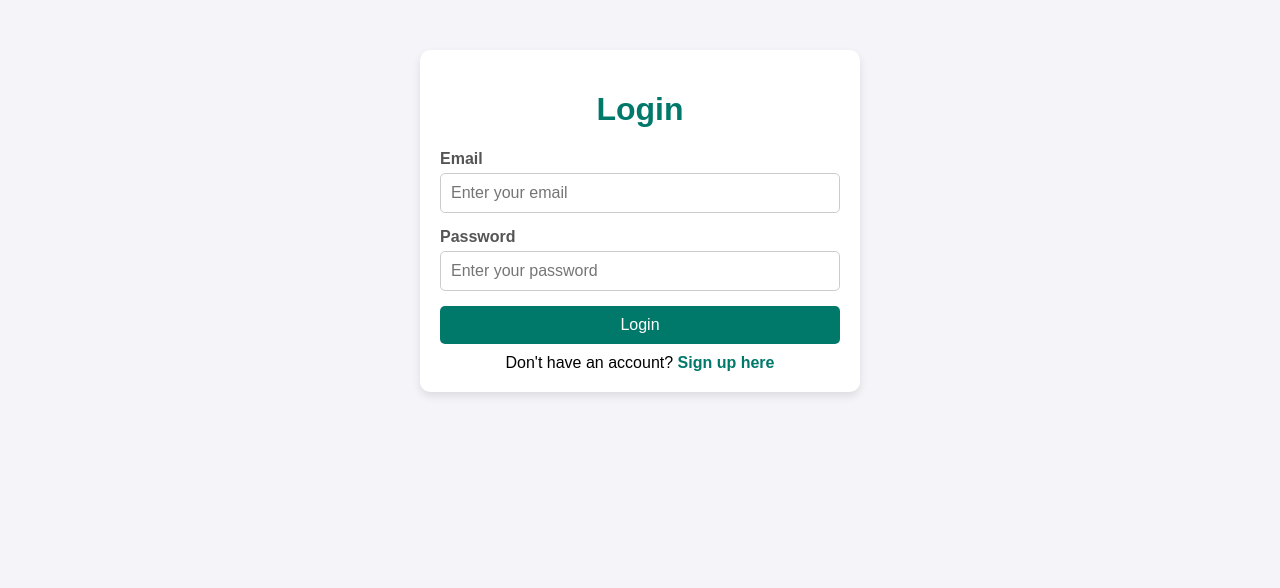
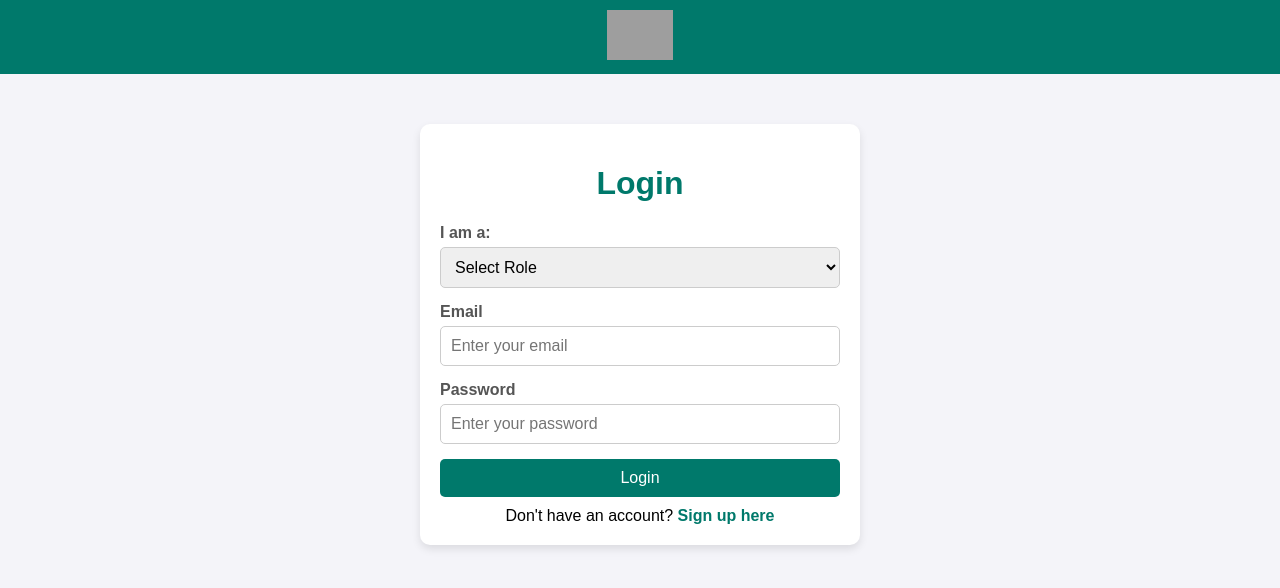
Before and after one commit to BChaitanyaReddy895/SkillSync, a Python web app: template templates/login.html in a window 1280 px wide. Shown: the top 588 px of the page. Run offline with Jinja, Linux system fonts and the light colour scheme; the template is opened without the code that fills it, so the values that code supplies are empty; grey boxes are pictures that could not be loaded.

Commit message:
Update templates/login.html

```diff
--- a/templates/login.html
+++ b/templates/login.html
@@ -10,6 +10,16 @@
             margin: 0;
             padding: 0;
             background-color: #f4f4f9;
+        }
+
+        header {
+            background-color: #00796b;
+            padding: 10px 20px;
+            text-align: center;
+        }
+
+        header img {
+            height: 50px;
         }
 
         .container {
@@ -37,12 +47,24 @@
             color: #555;
         }
 
-        input {
+        input, select {
             padding: 10px;
             margin-bottom: 15px;
             border: 1px solid #ccc;
             border-radius: 5px;
             font-size: 16px;
+        }
+
+        select.error {
+            border-color: red;
+        }
+
+        .error-message {
+            color: red;
+            font-size: 14px;
+            margin-top: -10px;
+            margin-bottom: 15px;
+            display: none;
         }
 
         button {
@@ -74,14 +96,48 @@
         .signup-link a:hover {
             text-decoration: underline;
         }
+
+        .error {
+            color: red;
+            font-weight: bold;
+        }
+
+        .success {
+            color: green;
+            font-weight: bold;
+        }
     </style>
 </head>
 <body>
+    <header>
+        {% if url_for('static', filename='logo.png') %}
+            <img src="{{ url_for('static', filename='logo.png') }}" alt="SkillSync Logo">
+        {% else %}
+            <h1 style="color: white;">SkillSync</h1>
+        {% endif %}
+    </header>
     <div class="container">
         <h1>Login</h1>
-        <form action="/login" method="POST">
+        {% with messages = get_flashed_messages(with_categories=true) %}
+            {% if messages %}
+                <div>
+                {% for category, message in messages %}
+                    <p class="{{ category }}">{{ message }}</p>
+                {% endfor %}
+                </div>
+            {% endif %}
+        {% endwith %}
+        <form action="{{ url_for('login') }}" method="POST" onsubmit="return validateForm()">
+            <label for="role">I am a:</label>
+            <select id="role" name="role" required>
+                <option value="">Select Role</option>
+                <option value="intern" {% if request.form.get('role') == 'intern' %}selected{% endif %}>Intern</option>
+                <option value="recruiter" {% if request.form.get('role') == 'recruiter' %}selected{% endif %}>Recruiter</option>
+            </select>
+            <span id="role-error" class="error-message">Please select a role.</span>
+
             <label for="email">Email</label>
-            <input type="email" id="email" name="email" placeholder="Enter your email" autocomplete="email" required>
+            <input type="email" id="email" name="email" placeholder="Enter your email" value="{{ request.form.get('email', '') }}" autocomplete="email" required>
 
             <label for="password">Password</label>
             <input type="password" id="password" name="password" placeholder="Enter your password" autocomplete="current-password" required>
@@ -89,8 +145,23 @@
             <button type="submit">Login</button>
         </form>
         <div class="signup-link">
-            Don't have an account? <a href="/signup">Sign up here</a>
+            Don't have an account? <a href="{{ url_for('signup') }}">Sign up here</a>
         </div>
     </div>
+
+    <script>
+        function validateForm() {
+            const role = document.getElementById('role').value;
+            const roleError = document.getElementById('role-error');
+
+            if (!role) {
+                document.getElementById('role').classList.add('error');
+                roleError.style.display = 'block';
+                return false;
+            }
+            roleError.style.display = 'none';
+            return true;
+        }
+    </script>
 </body>
 </html>
```
